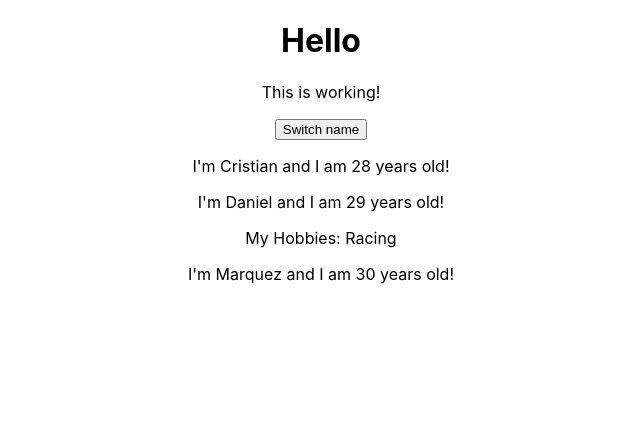
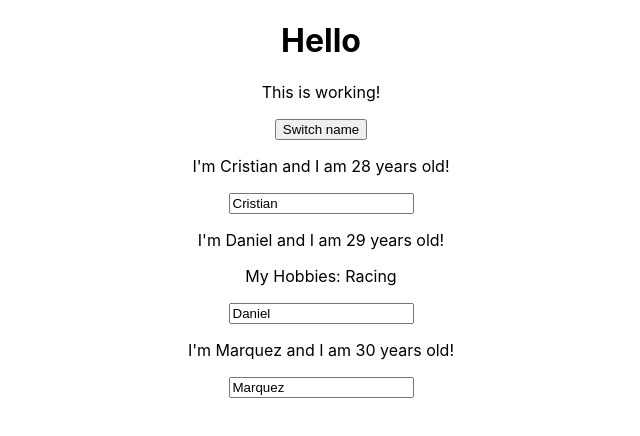
Before and after one commit to xthecapx/react, a React (Create React App) app: page / in a window 1280 px wide. Shown: the top 436 px of the page, without its empty margins (319-959 px from the left). Built offline with nearby package versions, Linux system fonts and the light colour scheme.

Commit message:
Manual twoways binding on single element

```diff
--- a/src/App.js
+++ b/src/App.js
@@ -41,6 +41,25 @@
     });
   };
 
+  nameChangedHandler = (event) => {
+    this.setState({
+      persons: [
+        {
+          name: "Cristian",
+          age: 18
+        },
+        {
+          name: event.target.value,
+          age: 19
+        },
+        {
+          name: "Marquez",
+          age: 10
+        }
+      ]
+    });
+  }
+
   render() {
     return (
       <div className="App">
@@ -54,7 +73,8 @@
         <Person
           name={this.state.persons[1].name}
           age={this.state.persons[1].age}
-          click={this.switchNameHandler.bind(this, 'Cris!!')}>
+          click={this.switchNameHandler.bind(this, 'Cris!!')}
+          changed={this.nameChangedHandler}>
           My Hobbies: Racing
         </Person>
         <Person
--- a/src/Person/Person.js
+++ b/src/Person/Person.js
@@ -5,6 +5,7 @@
         <div>
             <p>I'm {props.name} and I am {props.age} years old!</p>
             <p onClick={props.click}>{props.children}</p>
+            <input type="text" onChange={props.changed} value={props.name}/>
         </div>
     )
 }
```
